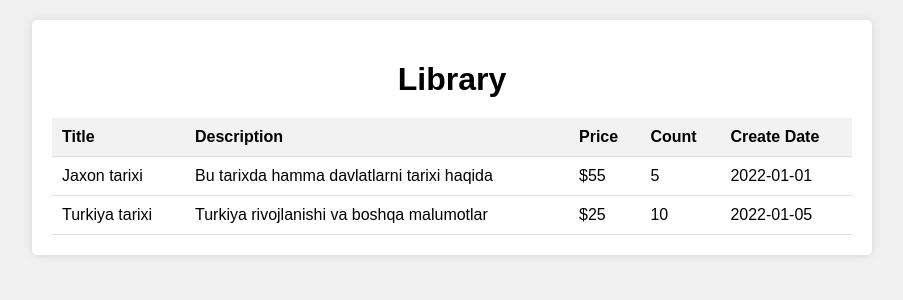
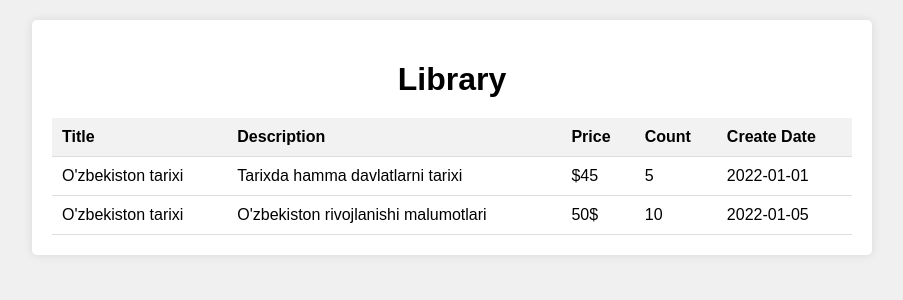
Before and after one commit to samariddin7444/lesson_6_5, a Django app: template templates/library.html in a window 1280 px wide. Shown: the top 300 px of the page, without its empty margins (188-1091 px from the left). Run offline with Django 4.2, Linux system fonts and the light colour scheme; the template is opened without the code that fills it, so the values that code supplies are empty.

Commit message:
Update library.html

```diff
--- a/templates/library.html
+++ b/templates/library.html
@@ -56,16 +56,16 @@
             </thead>
             <tbody>
                 <tr>
-                    <td>Jaxon tarixi</td>
-                    <td>Bu tarixda hamma davlatlarni tarixi haqida</td>
-                    <td>$55</td>
+                    <td>O'zbekiston tarixi</td>
+                    <td>Tarixda hamma davlatlarni tarixi </td>
+                    <td>$45</td>
                     <td>5</td>
                     <td>2022-01-01</td>
                 </tr>
                 <tr>
-                    <td>Turkiya tarixi</td>
-                    <td>Turkiya rivojlanishi va boshqa malumotlar</td>
-                    <td>$25</td>
+                    <td>O'zbekiston tarixi</td>
+                    <td>O'zbekiston rivojlanishi malumotlari</td>
+                    <td>50$</td>
                     <td>10</td>
                     <td>2022-01-05</td>
                 </tr>
```
